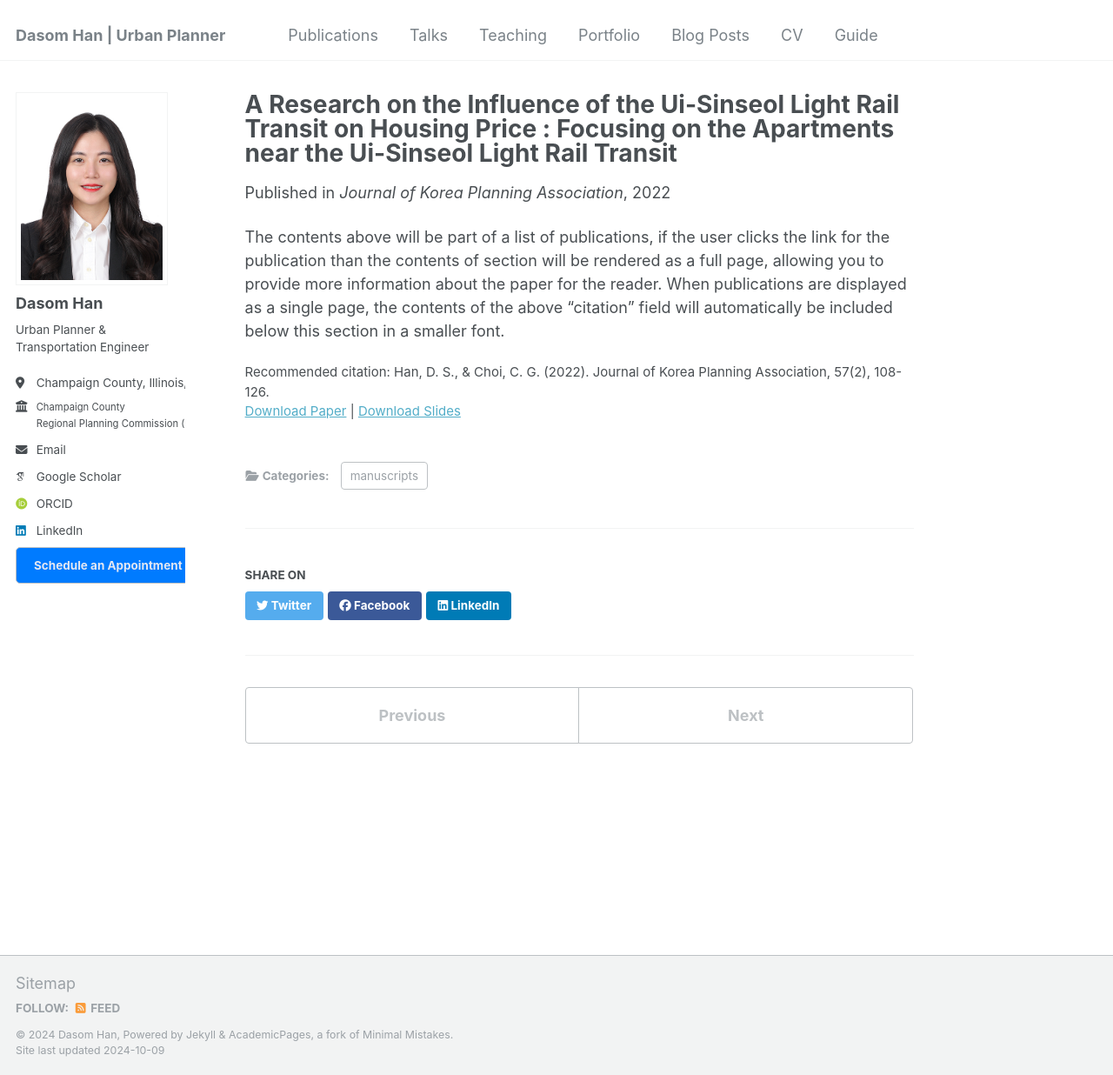
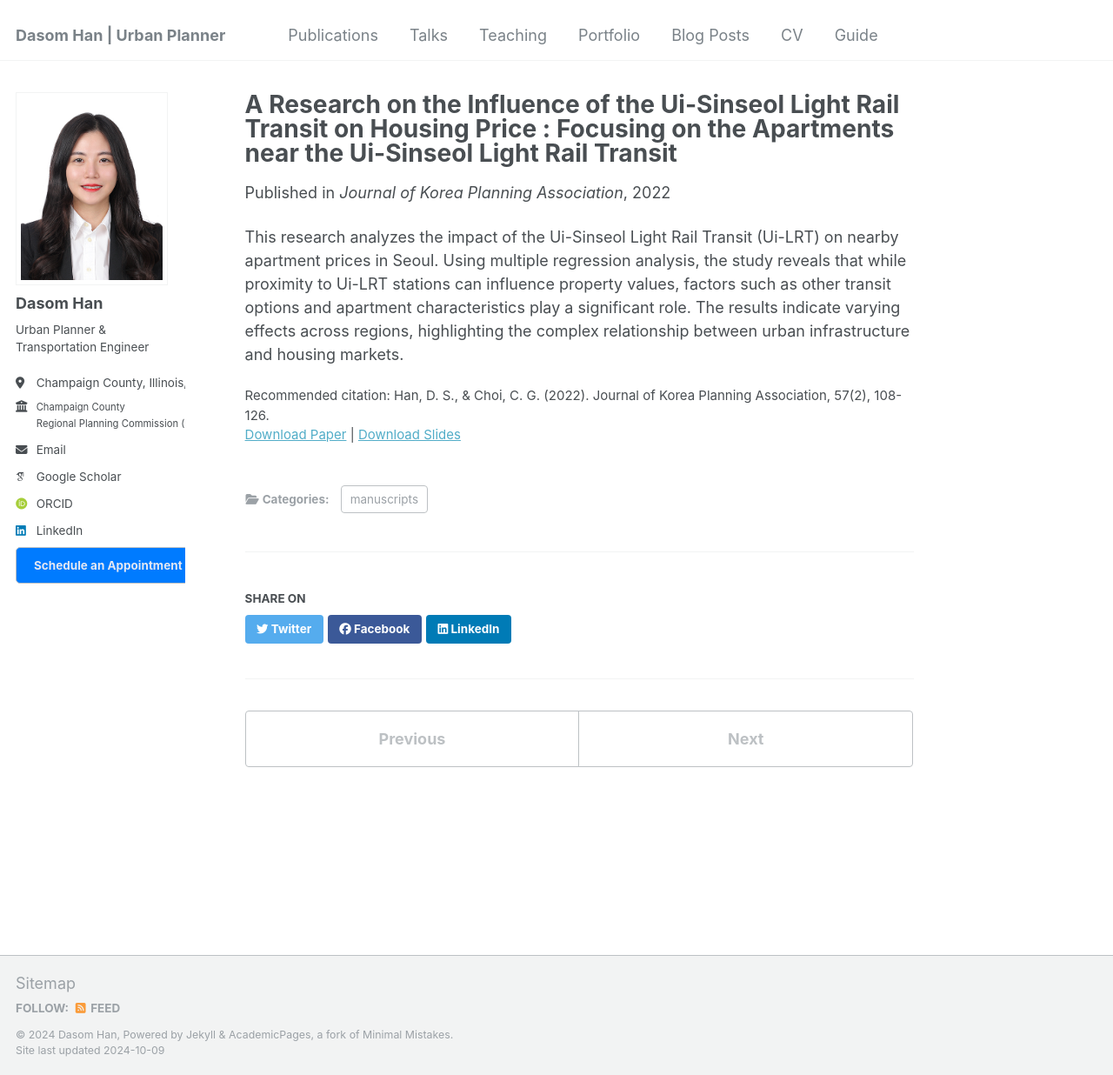
Before and after one commit to dasomh/dasomh.github.io, a Jekyll site: the page built from _publications/2010-10-01-paper-title-number-2.md, in a window 1280 px wide and 1236 px high. Shown: the whole window at 87% size. Built offline with Jekyll 4.4.1, drawn with Linux system fonts in a browser that asks for light colours; some web fonts are replaced.

Commit message:
Update 2010-10-01-paper-title-number-2.md

```diff
--- a/_publications/2010-10-01-paper-title-number-2.md
+++ b/_publications/2010-10-01-paper-title-number-2.md
@@ -3,7 +3,7 @@ title: "A Research on the Influence of the Ui-Sinseol Light Rail Transit on Hous
 collection: publications
 category: manuscripts
 permalink: /publication/2010-10-01-paper-title-number-2
-excerpt: 'This paper is about the number 2. The number 3 is left for future work.'
+excerpt: 'This research analyzes the impact of the Ui-Sinseol Light Rail Transit (Ui-LRT) on nearby apartment prices in Seoul. Using multiple regression analysis, the study reveals that while proximity to Ui-LRT stations can influence property values, factors such as other transit options and apartment characteristics play a significant role. The results indicate varying effects across regions, highlighting the complex relationship between urban infrastructure and housing markets.'
 date: 2022-04-01
 venue: 'Journal of Korea Planning Association'
 slidesurl: 'http://academicpages.github.io/files/slides2.pdf'
@@ -11,4 +11,4 @@ paperurl: 'https://kpaj.or.kr/xml/33040/33040.pdf'
 citation: 'Han, D. S., & Choi, C. G. (2022). Journal of Korea Planning Association, 57(2), 108-126.'
 ---
 
-The contents above will be part of a list of publications, if the user clicks the link for the publication than the contents of section will be rendered as a full page, allowing you to provide more information about the paper for the reader. When publications are displayed as a single page, the contents of the above "citation" field will automatically be included below this section in a smaller font.
+This research analyzes the impact of the Ui-Sinseol Light Rail Transit (Ui-LRT) on nearby apartment prices in Seoul. Using multiple regression analysis, the study reveals that while proximity to Ui-LRT stations can influence property values, factors such as other transit options and apartment characteristics play a significant role. The results indicate varying effects across regions, highlighting the complex relationship between urban infrastructure and housing markets.
```
